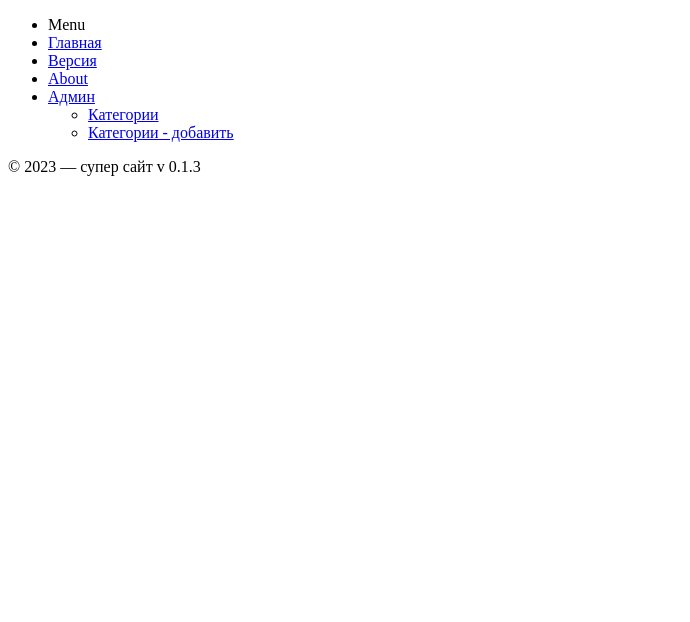
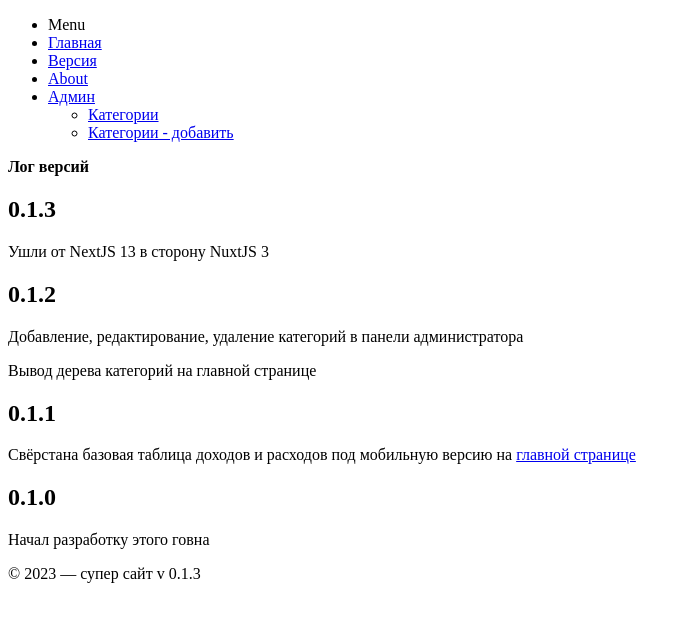
Before and after one commit to MokhovEvgeniiGennadevich/2023-stripkun.com, a Nuxt app in the folder frontend-monolith-ts-nuxt/: page /version in a window 1280 px wide. Shown: the top 622 px of the page, without its empty margins (0-690 px from the left). Built offline with nearby package versions, Linux system fonts and the light colour scheme.

Commit message:
feat: добавлена страница версий

```diff
--- /dev/null
+++ b/frontend-monolith-ts-nuxt/pages/version/index.vue
@@ -0,0 +1,24 @@
+<template>
+  <h1>Лог версий</h1>
+
+  <h2>0.1.3</h2>
+
+  <p>Ушли от NextJS 13 в сторону NuxtJS 3</p>
+
+  <h2>0.1.2</h2>
+
+  <p>Добавление, редактирование, удаление категорий в панели администратора</p>
+
+  <p>Вывод дерева категорий на главной странице</p>
+
+  <h2>0.1.1</h2>
+
+  <p>
+    Свёрстана базовая таблица доходов и расходов под мобильную версию на
+    <a href="/">главной странице</a>
+  </p>
+
+  <h2>0.1.0</h2>
+
+  <p>Начал разработку этого говна</p>
+</template>
```
